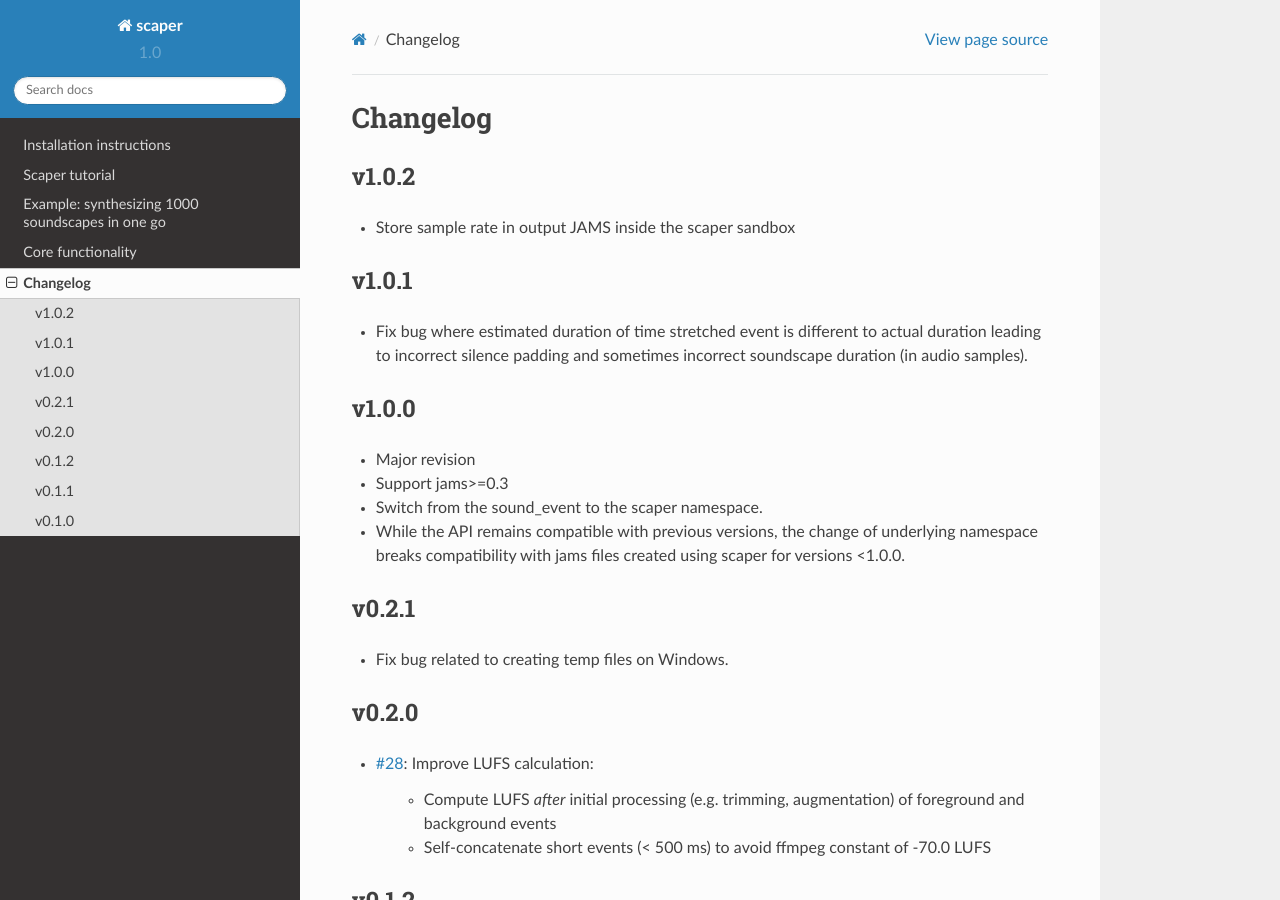
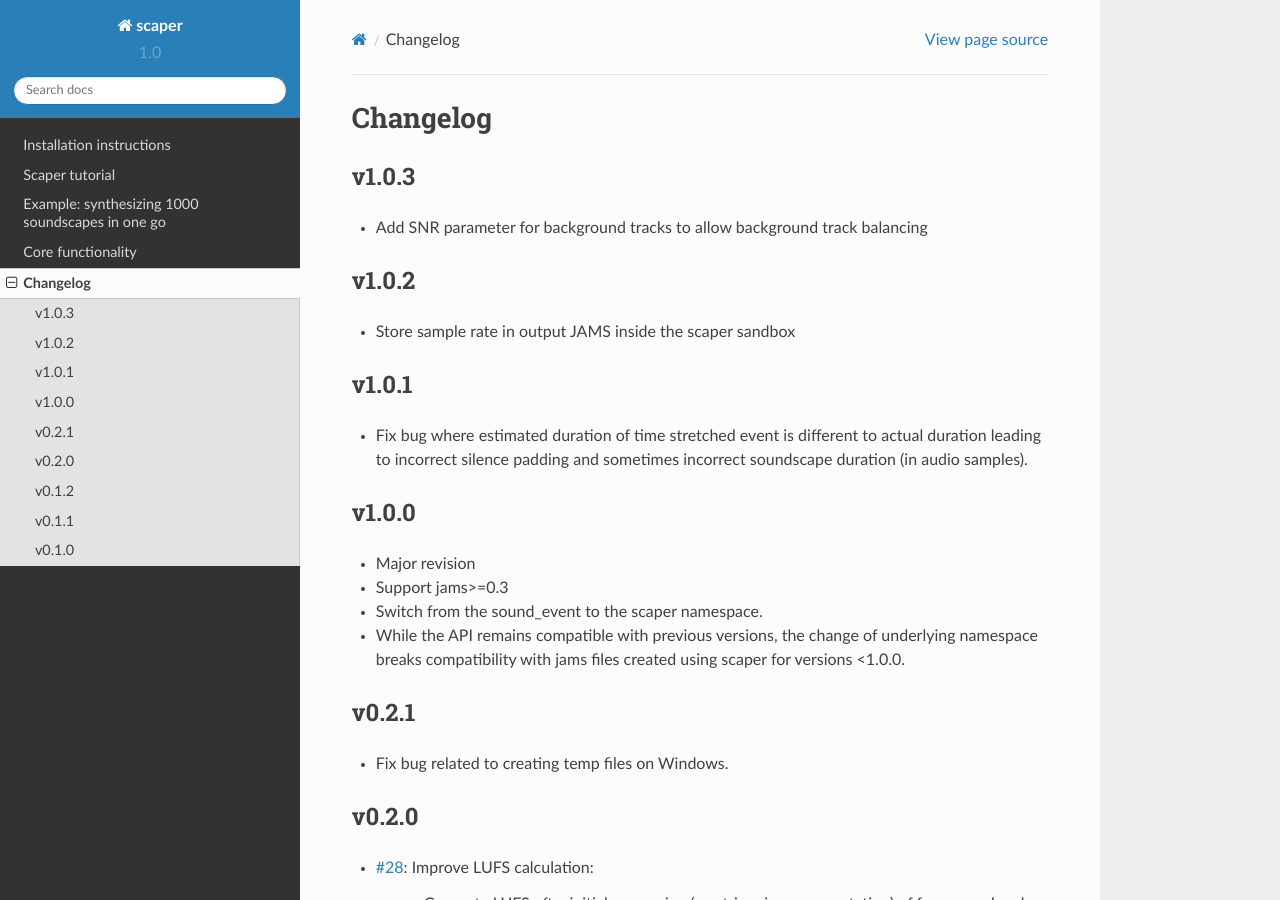
Before and after one commit to justinsalamon/scaper, a Sphinx documentation site: the page built from docs/changes.rst, in a window 1280 px wide and 900 px high. Built offline with Sphinx 7.4.7 and the Read the Docs theme 2.0.0, drawn with Linux system fonts in a browser that asks for light colours.

Commit message:
adding to changelog

```diff
--- a/docs/changes.rst
+++ b/docs/changes.rst
@@ -2,6 +2,10 @@
 
 Changelog
 ---------
+
+v1.0.3
+~~~~~~
+- Add SNR parameter for background tracks to allow background track balancing
 
 v1.0.2
 ~~~~~~
```
